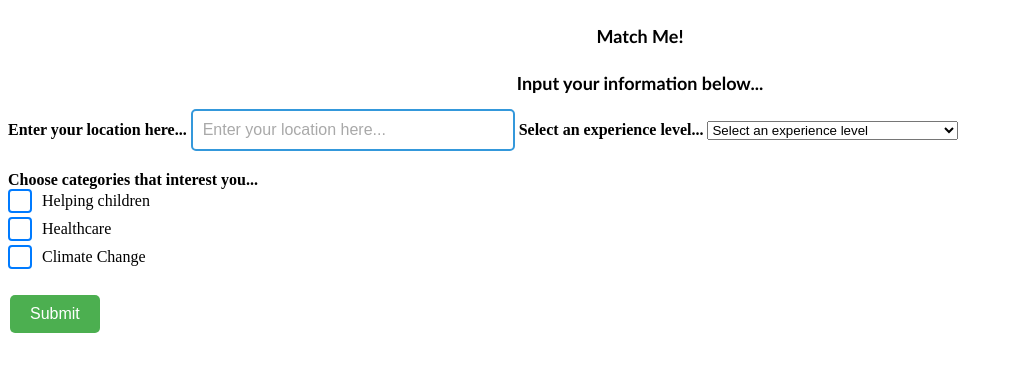
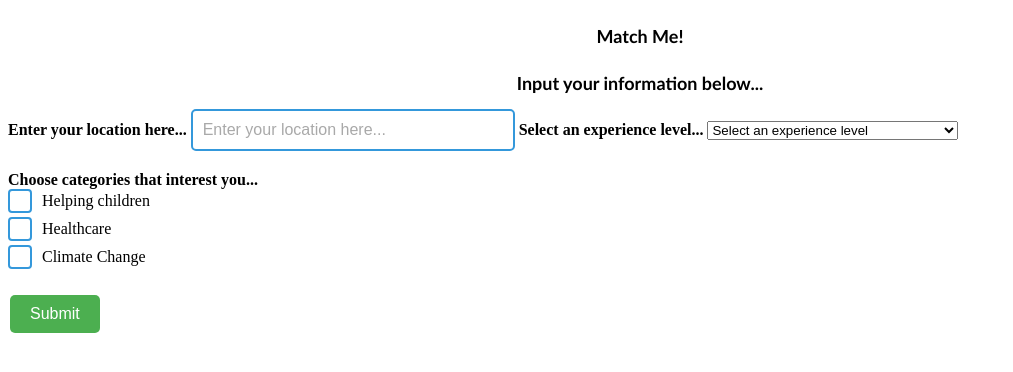
Before and after one commit to smithaprasad/VolunTeerHubTest, a plain HTML site: page match.html in a window 1280 px wide. Shown: the whole page, without its empty margins (0-1013 px from the left). Drawn offline with Linux system fonts and the light colour scheme.

Commit message:
Update styles.css

```diff
--- a/styles.css
+++ b/styles.css
@@ -149,7 +149,7 @@ form {
 .checkmark {
   width: 20px;
   height: 20px;
-  border: 2px solid #007bff; /* Border color */
+  border: 2px solid #3498db; /* Border color */
   border-radius: 4px; /* Rounded corners */
   position: relative;
   margin-right: 10px;
```
